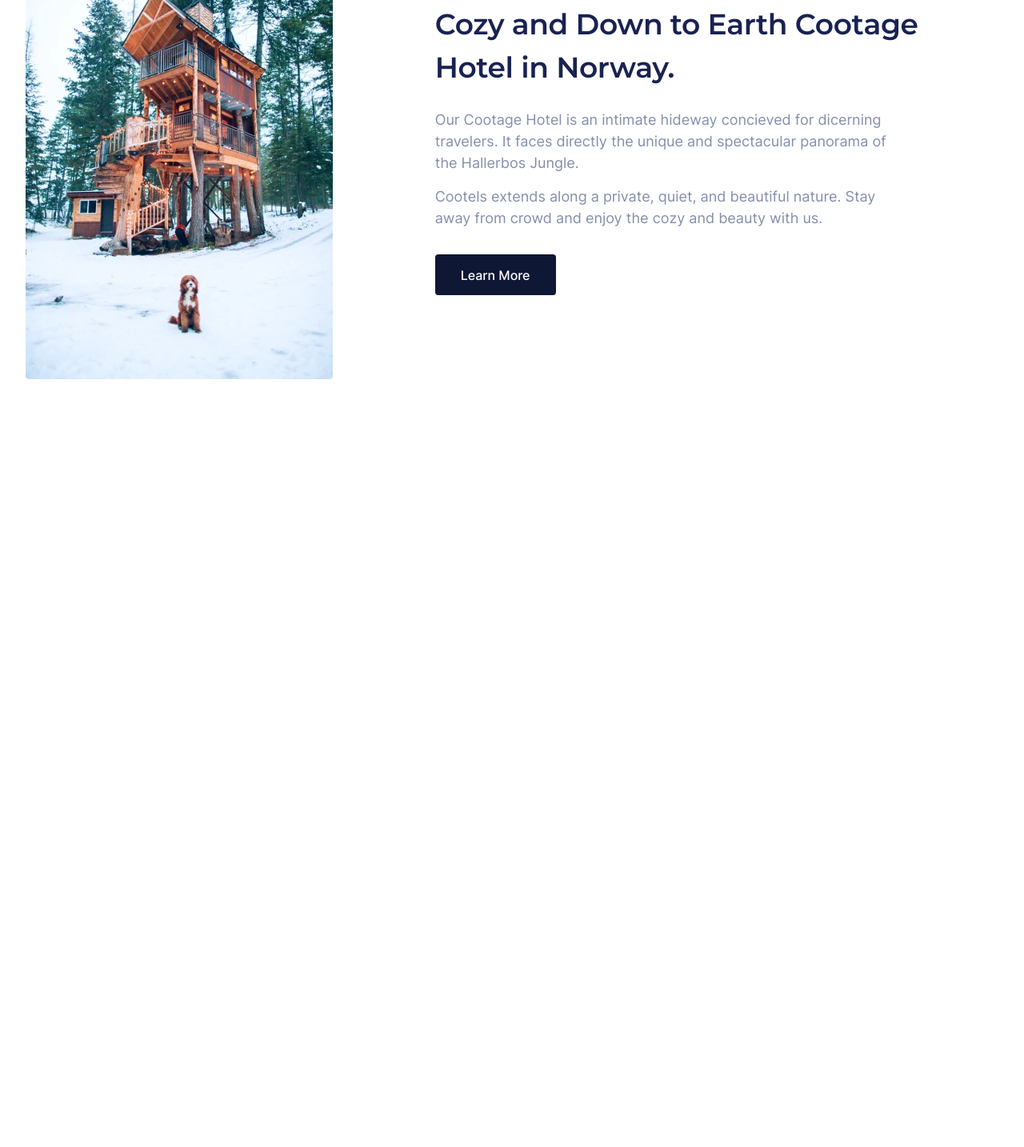
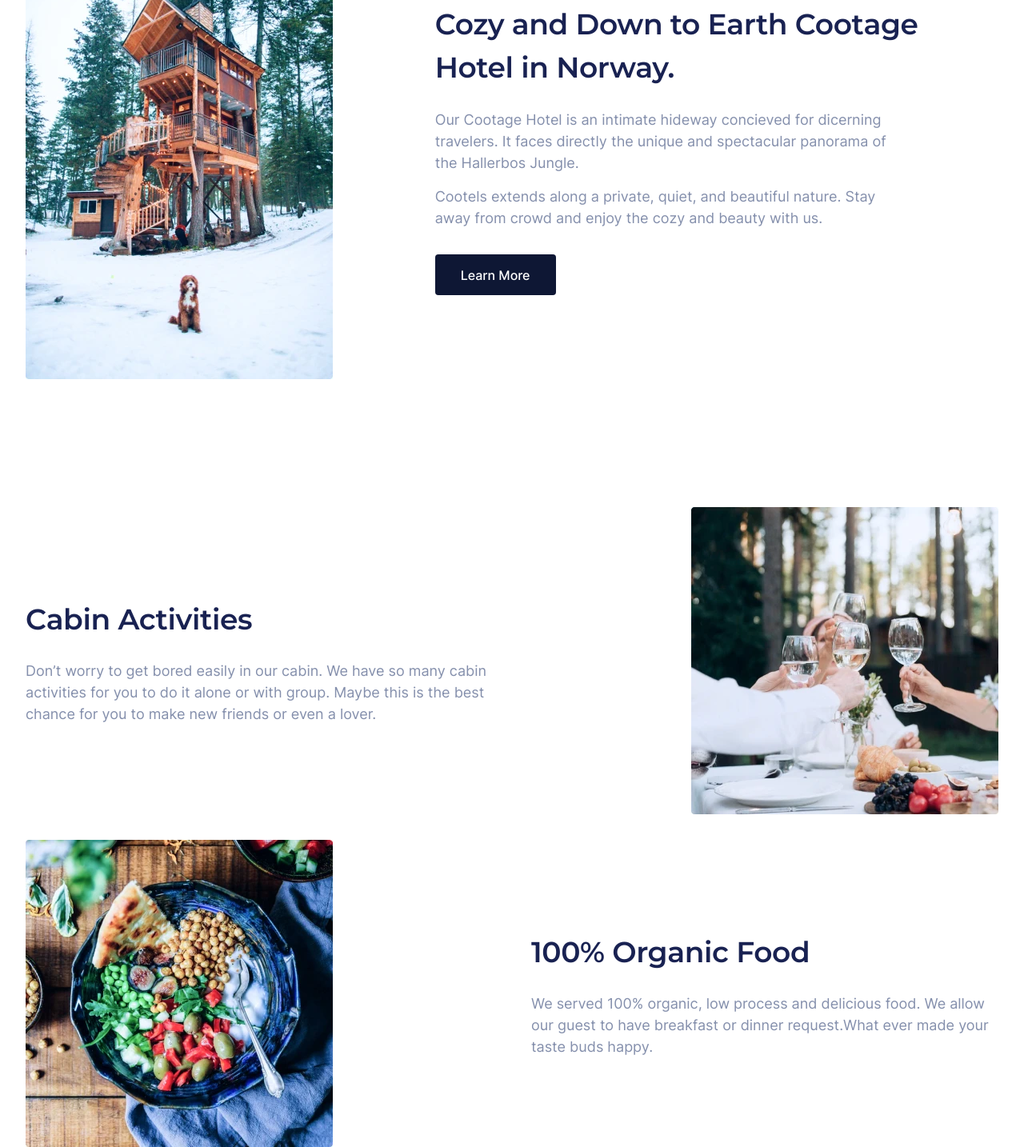
Before and after one commit to grund1k/cootels, a website built with webpack: page source/index.html in a window 1280 px wide. Shown: the part 1147-2581 px from the top of the page at 80% size. Before the commit the page ends 1621 px from the top, so only its background shows below. Built offline with nearby package versions, Linux system fonts and the light colour scheme; files whose address does not match are found by name.

Commit message:
Сделал блок benefits

```diff
--- a/source/index.html
+++ b/source/index.html
@@ -70,6 +70,38 @@
             </div>
           </div>
         </section>
+
+        <section class="benefits">
+          <h2 class="visually-hidden">Benefits of our hotel</h2>
+          <div class="container benefits__wrapper">
+            <ul class="benefits__list">
+              <li class="benefits__list-item">
+                <div class="benefits__list-text-wrapper">
+                  <h3>Cabin Activities</h3>
+                  <p>Don’t worry to get bored easily in our cabin. We have so many cabin activities for you to do it alone or with group. Maybe this is the best chance for you to make new friends or even a lover.</p>
+                </div>
+                <div class="benefits__list-image-wrapper">
+                  <picture>
+                    <source srcset="img/benefit-1.webp 1x, img/benefit-1@2x.webp 2x">
+                    <img src="img/benefit-1.jpg" srcset="img/benefit-1@2x.jpg 2x" alt="People clink glasses" width="384" height="384">
+                  </picture>
+                </div>
+              </li>
+              <li class="benefits__list-item">
+                <div class="benefits__list-text-wrapper">
+                  <h3>100% Organic Food</h3>
+                  <p>We served 100% organic, low process and delicious food. We allow our guest to have breakfast or dinner request.What ever made your taste buds happy.</p>
+                </div>
+                <div class="benefits__list-image-wrapper">
+                  <picture>
+                    <source srcset="img/benefit-2.webp 1x, img/benefit-2@2x.webp 2x">
+                    <img src="img/benefit-2.jpg" srcset="img/benefit-2@2x.jpg 2x" alt="A picture of healthy food" width="384" height="384">
+                  </picture>
+                </div>
+              </li>
+            </ul>
+          </div>
+        </section>
       </main>
       <footer>
         <div class="container"></div>
--- a/source/sass/blocks/about-us.scss
+++ b/source/sass/blocks/about-us.scss
@@ -1,5 +1,6 @@
 .about-us {
   padding-top: 88px;
+  padding-bottom: 80px;
 }
 
 .about-us__wrapper {
--- /dev/null
+++ b/source/sass/blocks/benefits.scss
@@ -0,0 +1,56 @@
+.benefits {
+  padding-top: 80px;
+}
+
+.benefits__wrapper{
+  padding-right: 146px;
+}
+
+.benefits__list {
+  list-style: none;
+  margin: 0;
+  padding: 0;
+}
+
+.benefits__list-item {
+  display: flex;
+  justify-content: space-between;
+  gap: 20px;
+
+  &:nth-child(2n) {
+    flex-direction: row-reverse;
+  }
+
+  &:not(:last-child) {
+    margin-bottom: 32px;
+  }
+}
+
+.benefits__list-text-wrapper {
+  margin-top: 113px;
+}
+
+.benefits__list-text-wrapper h3 {
+  font-weight: 600;
+  font-size: 36px;
+  line-height: 150%;
+  letter-spacing: -0.01em;
+  color: $color-lucky-point;
+  margin: 0 0 24px 0;
+}
+
+.benefits__list-text-wrapper p {
+  max-width: 584px;
+  font-weight: 400;
+  line-height: 150%;
+  color: $color-sheep-cover;
+  margin: 0;
+
+  &:not(:last-of-type) {
+    margin-bottom: 20px;
+  }
+}
+
+.benefits__list-image-wrapper {
+  flex-shrink: 0;
+}
--- a/source/sass/style.scss
+++ b/source/sass/style.scss
@@ -25,6 +25,7 @@
 @import "blocks/intro";
 @import "blocks/decorative-image";
 @import "blocks/about-us";
+@import "blocks/benefits";
 @import "blocks/modal";
 
 // ---------------------------------
```
Also changed, not shown: build/css/style.css, build/css/style.min.css, build/index.html, 1 other file.
